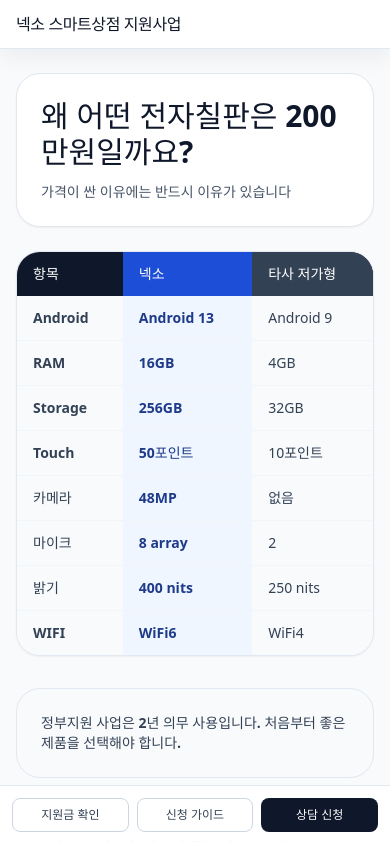
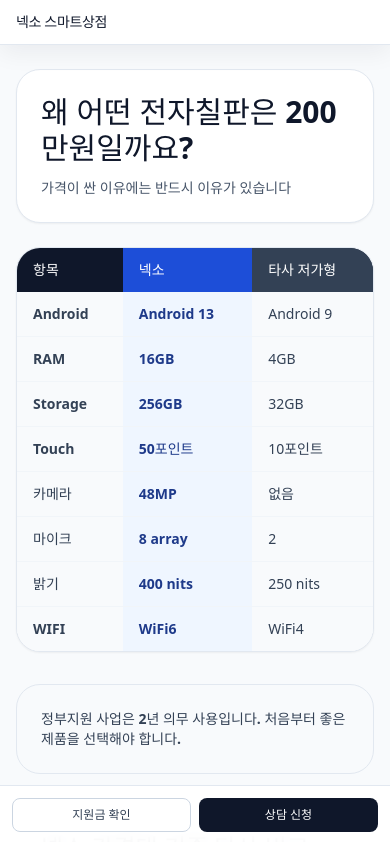
Before and after one commit to nexokoreastudio-bit/nexo-policy-fund-landing, a React (Vite) app: page /display-compare in a window 390 px wide. Shown: the top 842 px of the page. Built offline with nearby package versions, Linux system fonts and the light colour scheme.

Commit message:
Refine iPhone landing layout

```diff
--- a/src/components/FloatingMobileCTA.tsx
+++ b/src/components/FloatingMobileCTA.tsx
@@ -7,13 +7,13 @@
   const supportHref = policyOpen ? '/#calculator' : '/#support-summary'
 
   return (
-    <aside className="fixed inset-x-0 bottom-0 z-50 border-t border-slate-200 bg-white/95 p-3 backdrop-blur sm:hidden">
-      <div className="grid grid-cols-3 gap-2">
+    <aside
+      className="fixed inset-x-0 bottom-0 z-50 border-t border-slate-200 bg-white/95 p-3 backdrop-blur sm:hidden"
+      style={{ paddingBottom: 'calc(env(safe-area-inset-bottom, 0px) + 0.75rem)' }}
+    >
+      <div className="grid grid-cols-2 gap-2">
         <a href={supportHref} className="rounded-lg border border-slate-300 px-2 py-2 text-center text-xs font-semibold text-slate-700">
           지원금 확인
-        </a>
-        <a href="/smartstore-apply" className="rounded-lg border border-slate-300 px-2 py-2 text-center text-xs font-semibold text-slate-700">
-          신청 가이드
         </a>
         <button type="button" onClick={onOpenConsult} className="rounded-lg bg-slate-900 px-2 py-2 text-xs font-semibold text-white">
           상담 신청
--- a/src/components/StickyTopBar.tsx
+++ b/src/components/StickyTopBar.tsx
@@ -13,7 +13,10 @@
           <div className="hidden items-center gap-2 sm:flex">
             <img src="/assets/landing/nexo_logo_black.png" alt="넥소 블랙 로고" className="h-7 w-auto object-contain" />
           </div>
-          <span className="text-base font-black tracking-tight sm:text-lg">넥소 스마트상점 지원사업</span>
+          <span className="text-sm font-black tracking-tight sm:text-lg">
+            <span className="sm:hidden">넥소 스마트상점</span>
+            <span className="hidden sm:inline">넥소 스마트상점 지원사업</span>
+          </span>
         </a>
         <nav className="hidden items-center gap-2 sm:flex">
           <a href={supportHref} className="rounded-lg px-3 py-2 text-sm font-semibold text-slate-700 hover:bg-slate-100">
--- a/src/pages/Landing.tsx
+++ b/src/pages/Landing.tsx
@@ -33,7 +33,7 @@
       {previewBanner ? (
         <div className="bg-slate-100 px-4 py-2 text-center text-xs font-bold text-slate-700 sm:text-sm">{previewBanner}</div>
       ) : null}
-      <main className="mx-auto w-full max-w-6xl px-4 pb-16 pt-6 sm:px-6 lg:px-8">
+      <main className="mx-auto w-full max-w-6xl px-4 pb-28 pt-6 sm:px-6 sm:pb-16 lg:px-8">
         <Hero config={config} onOpenConsult={() => undefined} />
         <RequirementLandingSections config={config} policyData={policyData} />
         <div className="mt-8">
--- a/src/sections/ConsultRequestSection.tsx
+++ b/src/sections/ConsultRequestSection.tsx
@@ -150,7 +150,10 @@
   }
 
   return (
-    <section id="consult-form" className="border border-[#d7e3f4] bg-[linear-gradient(180deg,#ffffff_0%,#f4f8fc_100%)] p-4 shadow-[0_20px_50px_rgba(15,23,42,0.08)] sm:p-8">
+    <section
+      id="consult-form"
+      className="scroll-mt-24 border border-[#d7e3f4] bg-[linear-gradient(180deg,#ffffff_0%,#f4f8fc_100%)] p-4 shadow-[0_20px_50px_rgba(15,23,42,0.08)] sm:p-8"
+    >
       <div className="text-center">
         <span className="inline-flex border border-[#cfdbec] bg-[#eef4fb] px-3 py-2 text-xs font-black tracking-[0.14em] text-[#21457e] sm:px-4 sm:text-base">
           상담 신청
@@ -284,7 +287,7 @@
           </div>
         </div>
 
-        <div className="grid gap-5 md:grid-cols-[1fr_18rem]">
+        <div className="grid gap-4 md:grid-cols-[1fr_18rem] md:gap-5">
           <label className="grid gap-2">
             <span className="text-sm font-black text-[#21457e]">상세 주소 (선택)</span>
             <input
--- a/src/sections/RequirementLandingSections.tsx
+++ b/src/sections/RequirementLandingSections.tsx
@@ -331,7 +331,7 @@
                   <div className="flex h-14 w-14 items-center justify-center rounded-full bg-[#2b63c7] text-3xl font-black text-white shadow-[0_10px_24px_rgba(43,99,199,0.25)]">
                     !
                   </div>
-                  <p className="mt-6 text-[1.55rem] font-black tracking-tight text-[#173a73] sm:text-[2.4rem]">현재 진행하는 사업공고가 없습니다.</p>
+                  <p className="mt-6 text-[1.3rem] font-black tracking-tight text-[#173a73] sm:text-[2.4rem]">현재 진행하는 사업공고가 없습니다.</p>
                   <p className="mt-4 text-base font-bold text-slate-500 sm:text-xl">보다 나은 서비스 제공을 위해 준비중에 있습니다.</p>
                 </div>
               </div>
@@ -433,7 +433,7 @@
         </p>
       </div>
 
-      <div className="mt-8 grid gap-4 sm:grid-cols-2 xl:grid-cols-5">
+      <div className="mt-8 grid gap-4 sm:grid-cols-2 xl:grid-cols-6 xl:gap-5">
         {applicationOverviewSteps.map((item, index) => (
           <article
             key={item.step}
@@ -441,7 +441,7 @@
               item.current
                 ? 'border-[#ffd76a] bg-[linear-gradient(180deg,#fffef1_0%,#fff6cf_100%)] shadow-[0_18px_34px_rgba(196,145,0,0.12)]'
                 : 'border-[#dbe6f3] bg-white'
-            }`}
+            } ${index < 3 ? 'xl:col-span-2' : 'xl:col-span-3'}`}
           >
             <div className="flex items-center justify-between">
               <span
@@ -512,7 +512,7 @@
           </span>
           <div className="mt-4 border-2 border-[#c5d3e6] bg-white p-4 shadow-[0_14px_32px_rgba(15,23,42,0.05)] sm:p-8">
             <div className="border border-[#dbe6f3] bg-[#fbfcff] p-4 sm:p-6">
-              <p className="text-[1.9rem] font-black leading-tight tracking-tight text-slate-950 sm:text-[2.35rem]">
+              <p className="text-[1.5rem] font-black leading-tight tracking-tight text-slate-950 sm:text-[2.35rem]">
                 2026년 스마트상점 기술보급사업 참여 소상공인 모집공고
               </p>
 
@@ -568,7 +568,7 @@
                   <p className="text-sm font-black tracking-[0.08em] text-[#b42318] sm:text-base">
                     소상공인 부합 여부 확인 조건
                   </p>
-                  <p className="mt-2 text-[1.2rem] font-black leading-tight tracking-tight text-[#e03131] sm:text-[1.9rem] sm:leading-[2.7rem]">
+                  <p className="mt-2 text-[1.05rem] font-black leading-tight tracking-tight text-[#e03131] sm:text-[1.9rem] sm:leading-[2.7rem]">
                     교육/서비스업, 5인미만(4대보험가입자), 15억이하(연매출)
                   </p>
                 </div>
@@ -701,7 +701,7 @@
             </div>
           </div>
 
-          <div className="grid gap-4 sm:grid-cols-2">
+          <div className="grid gap-3 sm:grid-cols-2 sm:gap-4">
             {specItems.map((item) => (
               <div
                 key={item.id}
```
